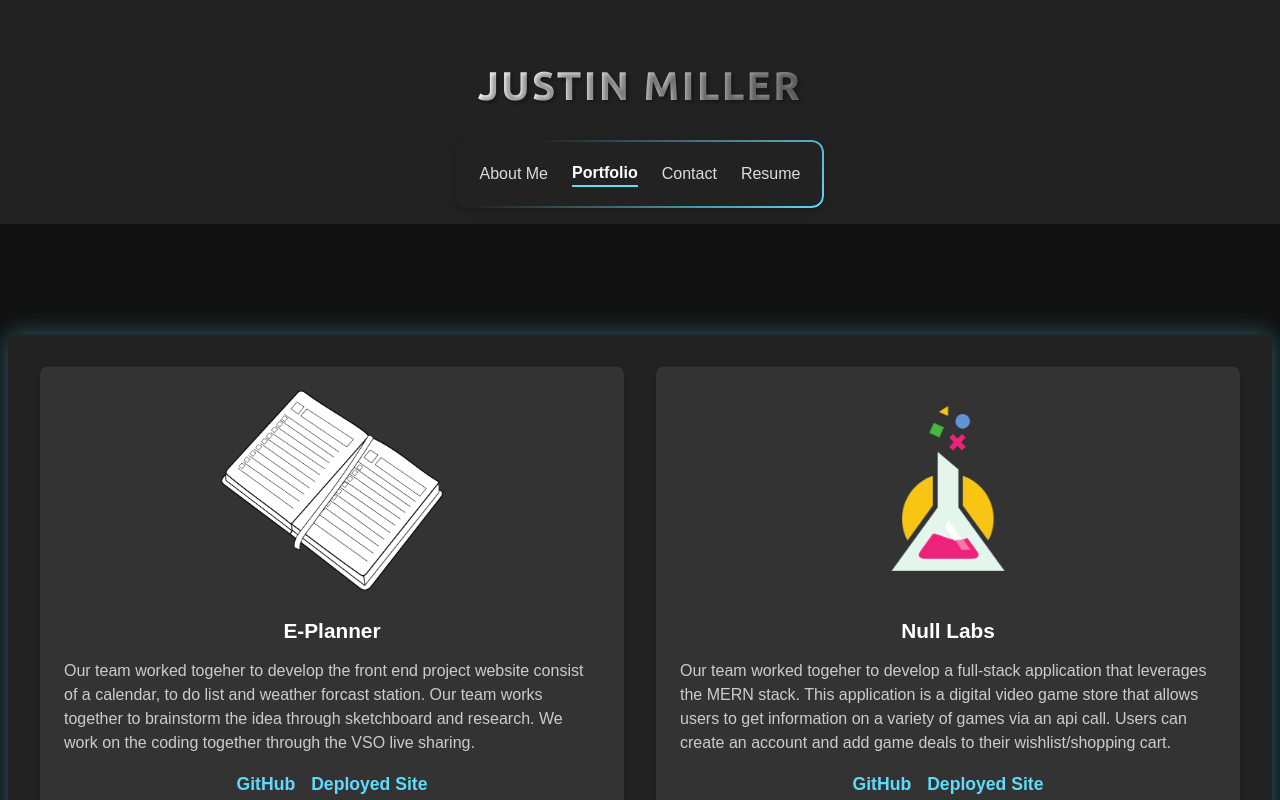
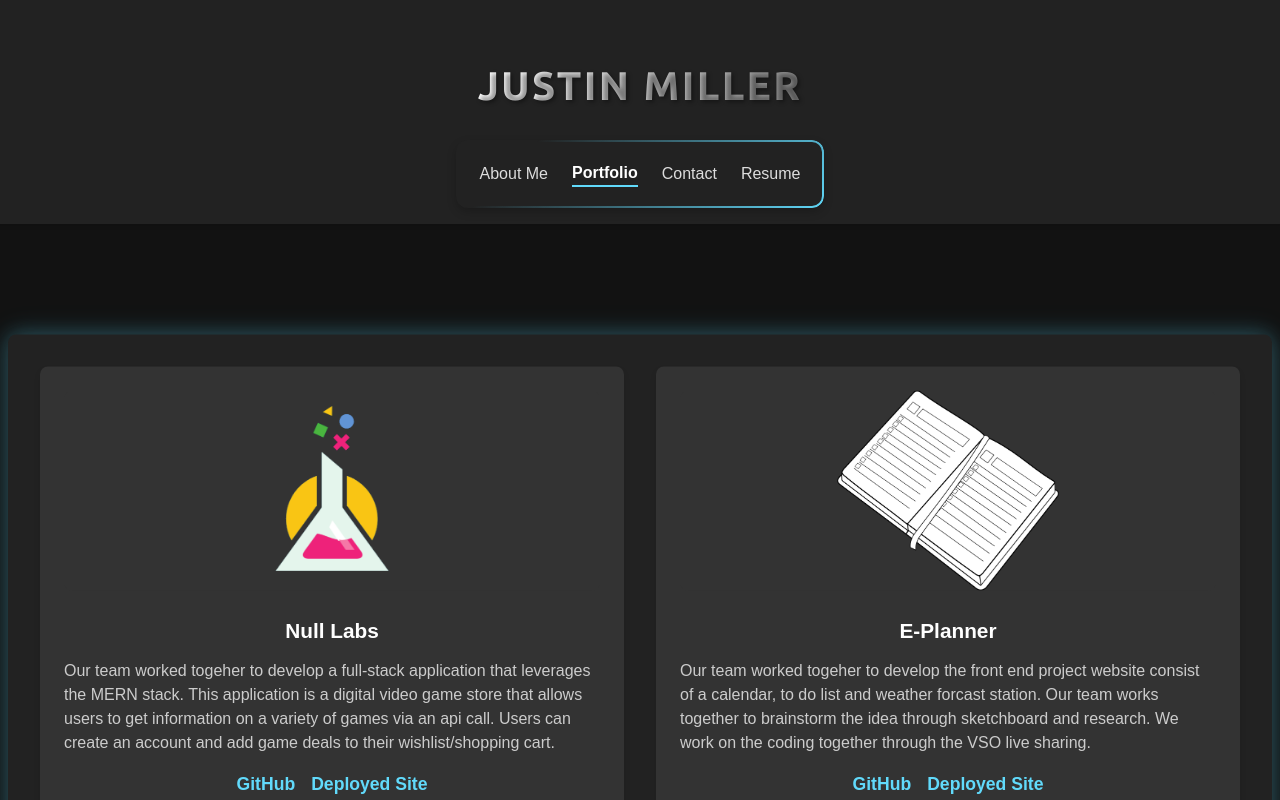
Before and after one commit to JPMill/React-Portfolio, a React (Vite) app: page /portfolio in a window 1280 px wide. Shown: the top 800 px of the page. Built offline with nearby package versions, Linux system fonts and the light colour scheme.

Commit message:
updated portfolio project structure

```diff
--- a/src/pages/Portfolio.jsx
+++ b/src/pages/Portfolio.jsx
@@ -10,18 +10,18 @@ import './Portfolio.css'
 function Portfolio() {
   const projects = [
     {
+      title: 'Null Labs',
+      imageUrl: Image4,
+      deployedUrl: 'https://null-labs-frontend.onrender.com/',
+      githubUrl: 'https://github.com/ejmaller7/Null-Labs',
+      description: 'Our team worked togeher to develop a full-stack application that leverages the MERN stack. This application is a digital video game store that allows users to get information on a variety of games via an api call. Users can create an account and add game deals to their wishlist/shopping cart.'
+    },
+    {
       title: 'E-Planner',
       imageUrl: Image3,
       deployedUrl: 'https://ejmaller7.github.io/E-Planner/',
       githubUrl: 'https://github.com/ejmaller7/E-Planner',
       description: 'Our team worked togeher to develop the front end project website consist of a calendar, to do list and weather forcast station. Our team works together to brainstorm the idea through sketchboard and research. We work on the coding together through the VSO live sharing.'
-    },
-    {
-      title: 'Null Labs',
-      imageUrl: Image4,
-      deployedUrl: 'https://null-labs-frontend.onrender.com/',
-      githubUrl: 'https://github.com/ejmaller7/Null-Labs',
-      description: 'Our team worked togeher to develop a full-stack application that leverages the MERN stack. This application is a digital video game store that allows users to get information on a variety of games via an api call. Users can create an account and add game deals to their wishlist/shopping cart.'
     }
   ]
 
```
